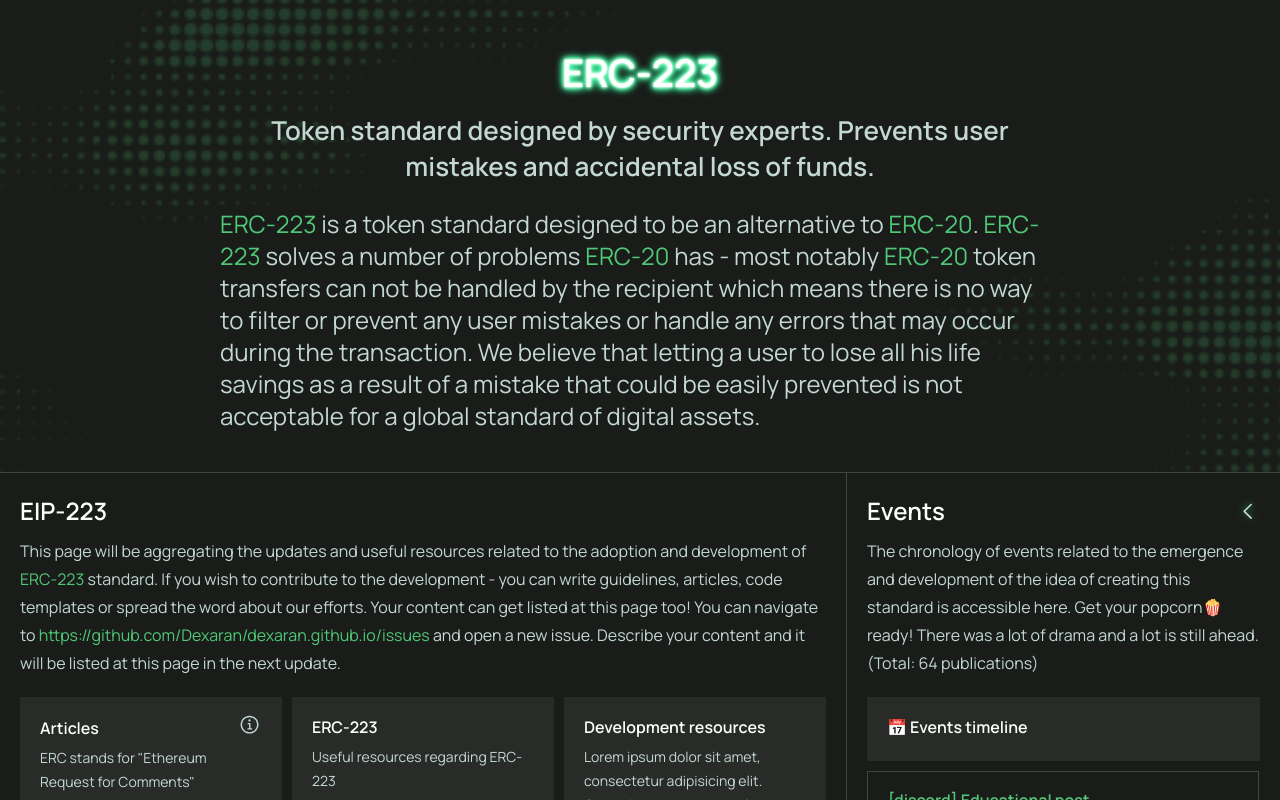
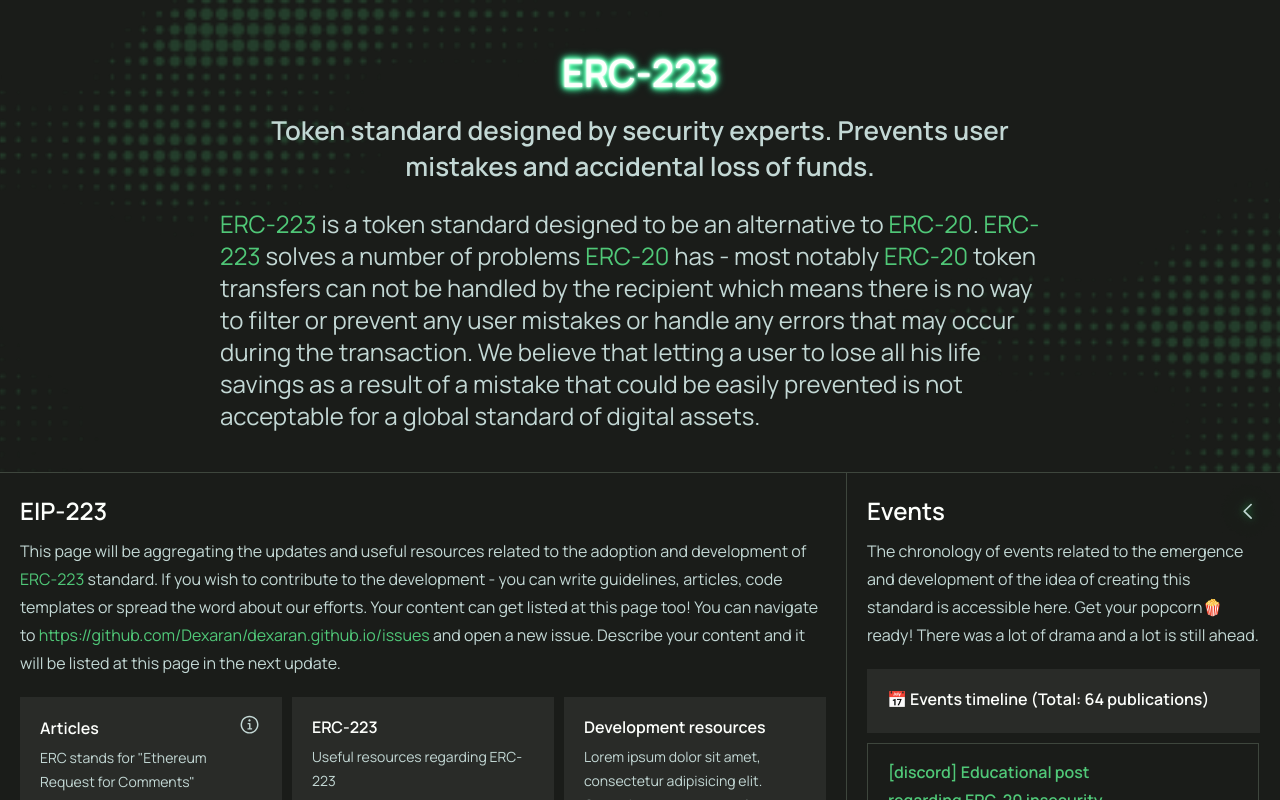
Before and after one commit to Dexaran/dexaran.github.io, a Next.js app in the folder erc223-page-sources/: page / in a window 1280 px wide. Shown: the top 800 px of the page. Built offline with nearby package versions, Linux system fonts and the light colour scheme.

Commit message:
Update index.tsx

```diff
--- a/erc223-page-sources/src/pages/index.tsx
+++ b/erc223-page-sources/src/pages/index.tsx
@@ -134,13 +134,13 @@ export default function Home() {
           <div className={clsx(styles.tab, activeTab === 1 && styles.active)}>
             <TabHeader
               title="Events"
-              description="The chronology of events related to the emergence and development of the idea of creating this standard is accessible here. Get your popcorn🍿 ready! There was a lot of drama and a lot is still ahead. (Total: 64 publications)"
+              description="The chronology of events related to the emergence and development of the idea of creating this standard is accessible here. Get your popcorn🍿 ready! There was a lot of drama and a lot is still ahead."
               arrowDirection="left"
               isActive={activeTab === 1}
               handleClick={() => setActiveTab(1)}
             />
             <div className={styles.eventsTabContent}>
-              <Column title="📅 Events timeline">
+              <Column title="📅 Events timeline (Total: 64 publications)">
                 {events.map(({url, urls, title, date, id}) => {
                   return <RecentEvent
                     key={title}
```
